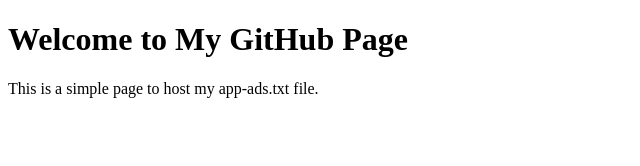
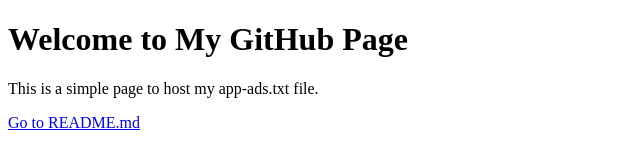
Before and after one commit to Dienvu1008/dienvu1008.github.io, a plain HTML site: page index.html in a window 1280 px wide. Shown: the whole page, without its empty margins (0-640 px from the left). Drawn offline with Linux system fonts and the light colour scheme.

Commit message:
Update index.html

```diff
--- a/index.html
+++ b/index.html
@@ -8,6 +8,6 @@
 <body>
     <h1>Welcome to My GitHub Page</h1>
     <p>This is a simple page to host my app-ads.txt file.</p>
-
+    <p><a href="README.md">Go to README.md</a></p>
 </body>
 </html>
```
